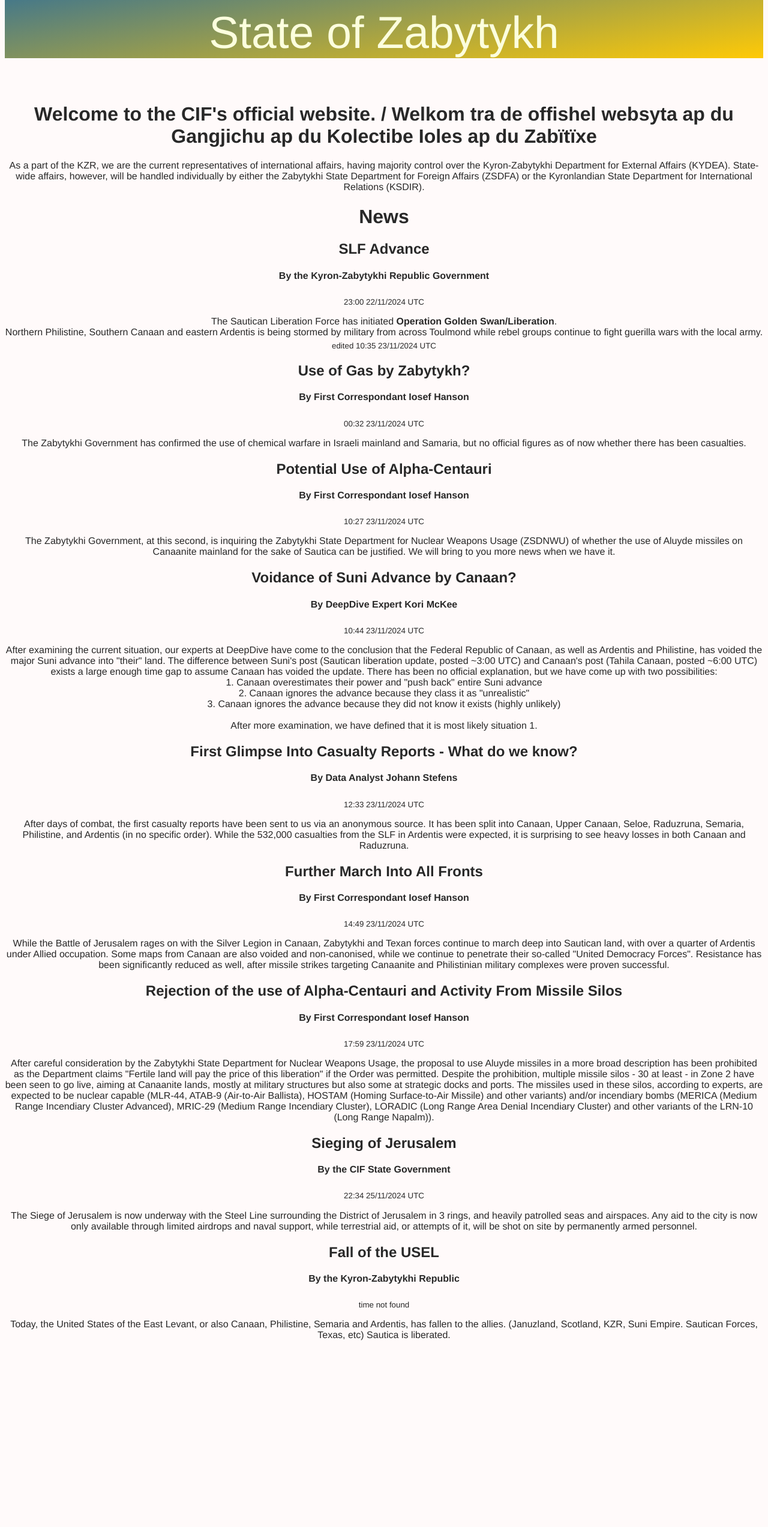
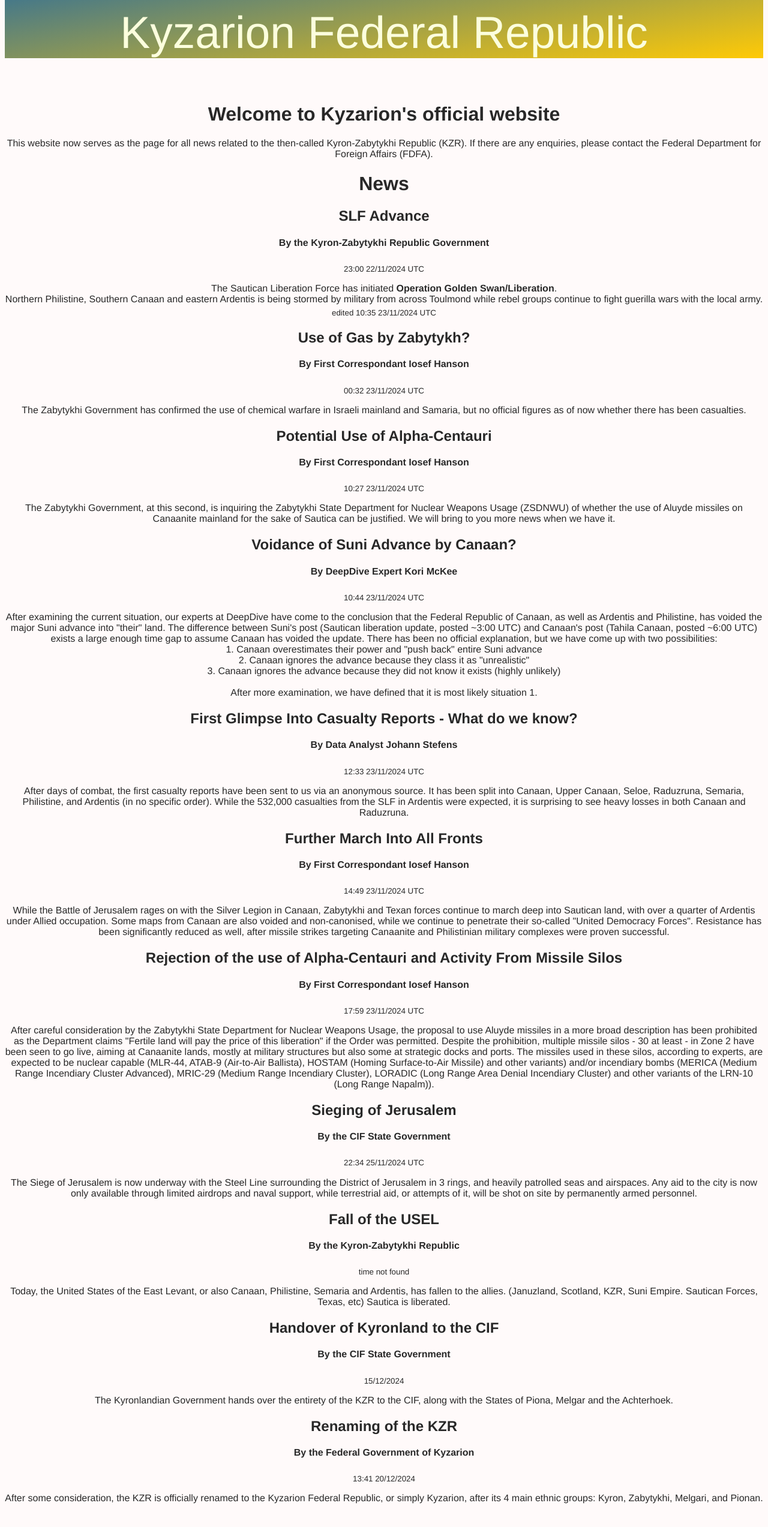
Before and after one commit to bionik-aster/kyzarion.kzr, a plain HTML site: page index.html in a window 1280 px wide. Shown: the part 126-2672 px from the top of the page at 60% size. Before the commit the page ends 2421 px from the top, so only its background shows below. Drawn offline with Linux system fonts and the light colour scheme.

Commit message:
Update index.html

```diff
--- a/index.html
+++ b/index.html
@@ -1,9 +1,9 @@
 <!DOCTYPE html>
 <html lang="en-US">
   <head>
-    <meta name="description" content="Du Offishel Websyta ap du Gangjichu ap Zabïtïxie">
-    <meta name="author" content="Government of Zabytykh">
-    <title>Zabytykh</title>
+    <meta name="description" content="Official website of Kyzarion">
+    <meta name="author" content="Federal Government of Kyzarion">
+    <title>Kyzarion Republic</title>
     <link href="favicon.png" rel="shortcut icon">
     <link href="main.css" rel="stylesheet">
     <meta name="viewport" content="width=device-width,initial-scale=1">
@@ -11,13 +11,12 @@
   <body>
     <div class="zbtgrad">
       <img src="favicon.png" style="width:100px;height:100px;margin-top:15px;margin-bottom:5px;">
-      <p style="font-size:75px;" class="divi">State of Zabytykh</p>
+      <p style="font-size:75px;" class="divi">Kyzarion Federal Republic</p>
     </div>
-   <h1>Welcome to the CIF's official website. / Welkom tra de offishel websyta ap du Gangjichu ap du Kolectibe Ioles ap du Zabïtïxe</h1>
+   <h1>Welcome to Kyzarion's official website</h1>
     <p>
-      As a part of the KZR, we are the current representatives of international affairs, having majority control over the Kyron-Zabytykhi Department for External Affairs (KYDEA).
-      State-wide affairs, however, will be handled individually by either the Zabytykhi State Department for Foreign Affairs (ZSDFA) or the Kyronlandian State Department for International
-      Relations (KSDIR).
+      This website now serves as the page for all news related to the then-called Kyron-Zabytykhi Republic (KZR). If there are any enquiries, please contact the Federal Department for
+      Foreign Affairs (FDFA).
     </p>
       <h1>News</h1>
       <h2>SLF Advance</h2>
@@ -101,6 +100,18 @@
       Today, the United States of the East Levant, or also Canaan, Philistine, Semaria and Ardentis, has fallen to the allies. (Januzland, Scotland, KZR, Suni Empire. Sautican Forces,
       Texas, etc) Sautica is liberated.
     </p>
+    <h2>Handover of Kyronland to the CIF</h2>
+    <h4>By the CIF State Government</h4>
+    <p><sub>15/12/2024</sub></p>
+    <p>
+      The Kyronlandian Government hands over the entirety of the KZR to the CIF, along with the States of Piona, Melgar and the Achterhoek.
+    </p>
+    <h2>Renaming of the KZR</h2>
+    <h4>By the Federal Government of Kyzarion</h4>
+    <p><sub>13:41 20/12/2024</sub></p>
+    <p>
+      After some consideration, the KZR is officially renamed to the Kyzarion Federal Republic, or simply Kyzarion, after its 4 main ethnic groups: Kyron, Zabytykhi, Melgari, and Pionan.
+    </p>
     </div>
     <br>
     <br>
```
